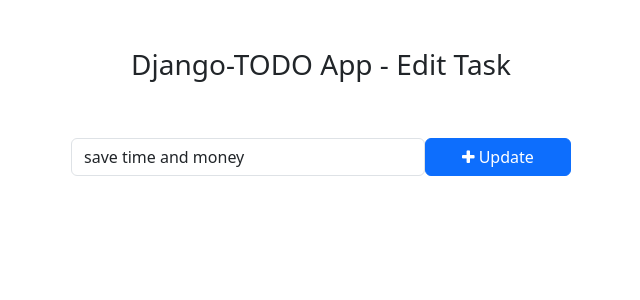
After one commit to GauravPratap-Singh/todo, a Django app: page /todo/edit_task/2 in a window 1280 px wide. The commit adds this page. Shown: the top 300 px of the page, without its empty margins (319-959 px from the left). Run offline with Django 4.2, Linux system fonts and the light colour scheme; data comes from the database, SQL or seed files in the repository; both versions use the stored data as it was after the commit.

Commit message:
todo final

```diff
--- a/ToDo/views.py
+++ b/ToDo/views.py
@@ -3,7 +3,9 @@
 
 def home(request):
     tasks = Task.objects.filter(is_completed=False).order_by('-updated_at')
+    completed_tasks = Task.objects.filter(is_completed=True).order_by('-updated_at')
     context ={
         'tasks' : tasks,
+        'completed_tasks' : completed_tasks,
     }
     return render(request,'home-todo.html',context)
--- /dev/null
+++ b/templates/todo/edit_task.html
@@ -0,0 +1,34 @@
+<!DOCTYPE html>
+<html lang="en">
+<head>
+    <meta charset="UTF-8">
+    <meta name="viewport" content="width=device-width, initial-scale=1.0">
+    <title>Django Todo app- Edit Task</title>
+    <!-- Add any additional meta tags, CSS, or JavaScript links here -->
+    <!-- Bootstrap -->
+    <link href="https://cdn.jsdelivr.net/npm/bootstrap@5.3.0-alpha1/dist/css/bootstrap.min.css" rel="stylesheet" integrity="sha384-GLhlTQ8iRABdZLl6O3oVMWSktQOp6b7In1Zl3/Jr59b6EGGoI1aFkw7cmDA6j6gD" crossorigin="anonymous">
+    <script src="https://cdn.jsdelivr.net/npm/bootstrap@5.3.0-alpha1/dist/js/bootstrap.bundle.min.js" integrity="sha384-w76AqPfDkMBDXo30jS1Sgez6pr3x5MlQ1ZAGC+nuZB+EYdgRZgiwxhTBTkF7CXvN" crossorigin="anonymous"></script>
+    <!-- Font Awesome Icons -->
+    <link rel="stylesheet" href="https://cdnjs.cloudflare.com/ajax/libs/font-awesome/4.7.0/css/font-awesome.min.css">
+
+</head>
+<body>
+    <!-- Your content goes here -->
+    <div class="container">
+        <h3 class="pt-5 pb-5 text-center">
+            Django-TODO App - Edit Task
+        </h3>
+        <form action="{% url "edit_task" get_task.pk %}" method="POST", style="width: 500px; margin: auto;">
+            {% csrf_token %}
+            <div class="form-group">
+                <span style="display: flex;">
+                    <input type="text"name="task" class="form-control" placeholder="Add a task" value="{{ get_task.task}}">
+                    <button type="submit" class="btn btn-primary" style="width: 200px;"><i class="fa fa-plus"></i> Update</button>
+                </span>
+            </div>
+        </form>
+    </div>
+
+    <!-- Add any additional HTML content, scripts, or links here -->
+</body>
+</html>
--- a/todo_app/urls.py
+++ b/todo_app/urls.py
@@ -3,5 +3,8 @@
 
 urlpatterns = [
     path('addtask/', views.addTask, name='addTask'),
-
+   path('mark_as_done/<int:pk>',views.Mark_as_done,name='mark_as_done'),
+   path('mark_as_undone/<int:pk>',views.Mark_as_Undone,name='mark_as_undone'),
+   path('edit_task/<int:pk>',views.Edit_Task,name='edit_task'),
+   path('delete_task/<int:pk>',views.Delete_Task,name='delete_task'),
 ]
--- a/todo_app/views.py
+++ b/todo_app/views.py
@@ -1,4 +1,4 @@
-from django.shortcuts import render,redirect
+from django.shortcuts import render,redirect, get_object_or_404
 from django.http import HttpResponse
 from .models import Task
 
@@ -8,3 +8,34 @@
     task = request.POST['task']
     Task.objects.create(task=task)
     return redirect('home')
+
+def Mark_as_done(request,pk):
+    task = get_object_or_404(Task, pk=pk)
+    task.is_completed = True
+    task.save()
+    return redirect('home')
+
+def Mark_as_Undone(request,pk):
+    task = get_object_or_404(Task, pk=pk)
+    task.is_completed = False
+    task.save()
+    return redirect('home')
+
+def Edit_Task(request,pk):
+    get_task = get_object_or_404(Task, pk=pk)
+    if request.method == "POST":
+        new_task = request.POST['task']
+        get_task.task = new_task
+        get_task.save()
+        return redirect('home')
+    else:
+        context = {
+            'get_task' : get_task
+        }
+        return render(request, 'edit_task.html', context)
+
+
+def Delete_Task(request, pk):
+    task = get_object_or_404(Task,pk=pk)
+    task.delete()
+    return redirect('home')
```
Also changed, not shown: templates/todo/home-todo.html (+9 -4 lines), db.sqlite3.
